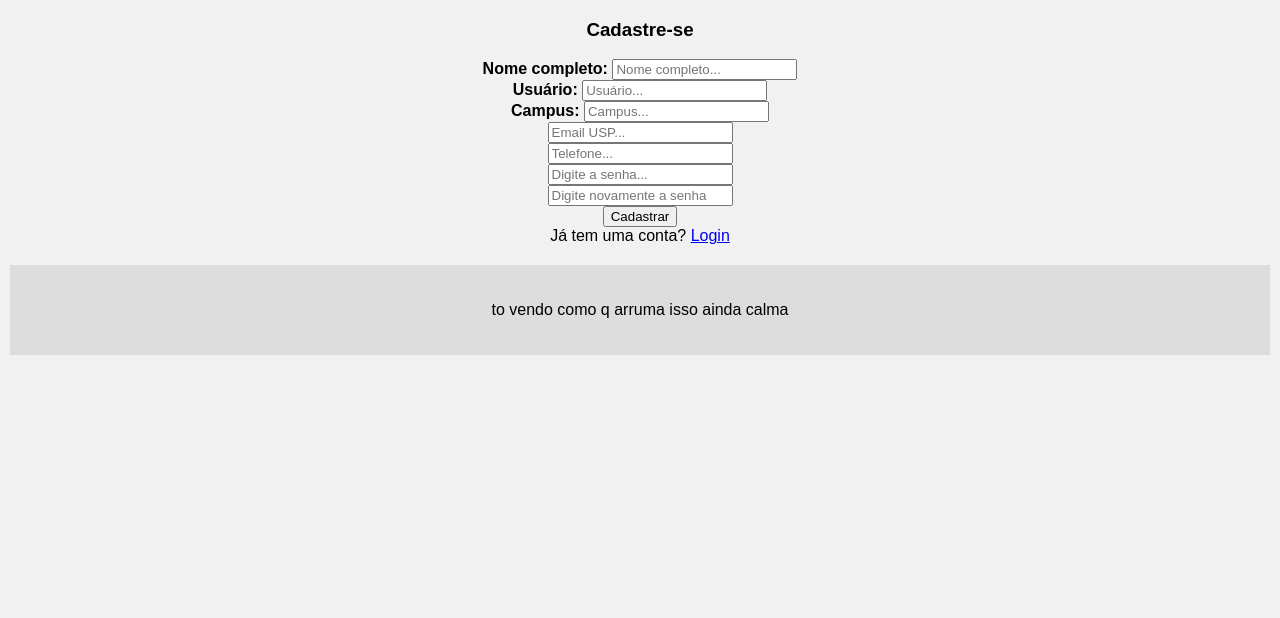
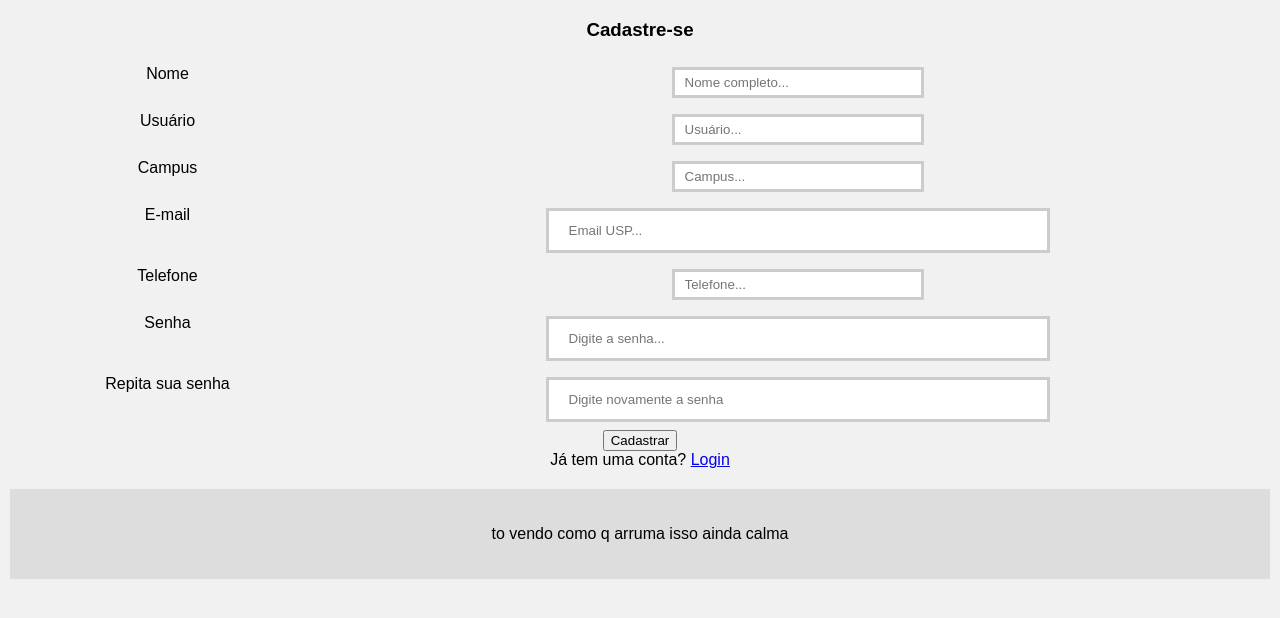
Before and after one commit to gabrielsb10/site_final_livrusp, a Django app: page /register/ in a window 1280 px wide. Shown: the part 100-718 px from the top of the page. Run offline with Django 3.2, Linux system fonts and the light colour scheme.

Commit message:
alteracao dos inputs

```diff
--- a/livrusp/static/livrusp/style.css
+++ b/livrusp/static/livrusp/style.css
@@ -95,3 +95,59 @@ body {
     width: 100%;
     padding: 20px;
 }
+
+input[type=text] {
+    width: 20%;
+    padding: 5px 10px;
+    margin: 8px 0;
+    box-sizing: border-box;
+    border: 3px solid #ccc;
+    -webkit-transition: 0.5s;
+    transition: 0.5s;
+    outline: none;
+}
+input[type=password] {
+    width: 40%;
+    padding: 12px 20px;
+    margin: 8px 0;
+    box-sizing: border-box;
+    border: 3px solid #ccc;
+    -webkit-transition: 0.5s;
+    transition: 0.5s;
+    outline: none;
+}
+input[type=email] {
+    width: 40%;
+    padding: 12px 20px;
+    margin: 8px 0;
+    box-sizing: border-box;
+    border: 3px solid #ccc;
+    -webkit-transition: 0.5s;
+    transition: 0.5s;
+    outline: none;
+}
+
+.id {
+    float: left;
+    width: 25%;
+    margin-top: 6px;
+}
+
+.input-group mb-3 {
+    float: left;
+    width: 70%;
+    margin-top: 6px;
+}
+
+
+input[type=text]:focus {
+    border: 3px solid #f88b0c;
+}
+
+input[type=password]:focus {
+    border: 3px solid #f88b0c;
+}
+
+input[type=email]:focus {
+    border: 3px solid #f88b0c;
+}
--- a/livrusp/templates/registration/register.html
+++ b/livrusp/templates/registration/register.html
@@ -1,4 +1,3 @@
-
 {% extends 'layout.html' %}
 
 {% block title %}Register{% endblock %}
@@ -14,47 +13,68 @@
       <div class="d-flex justify-content-center form_container">
         <form method="POST" action="">
           {% csrf_token %}
-          <div class="input-group mb-3">
-            <div class="input-group-append">
-              <span class="input-group-text"><i class="fas fa-user"></i></span>
-            </div>
-            <b>Nome completo:</b> <input name="name" type="text" placeholder="Nome completo" required>
+          <div class="id">
+            <label for="name">Nome</label>
           </div>
           <div class="input-group mb-3">
             <div class="input-group-append">
               <span class="input-group-text"><i class="fas fa-user"></i></span>
             </div>
-            <b>Usuário:</b> <input name="username" type="text" required>
+            <input id="name" name="name" type="text" placeholder="Nome completo" required>
+          </div>
+          <div class="id">
+            <label for="user">Usuário</label>
           </div>
           <div class="input-group mb-3">
             <div class="input-group-append">
               <span class="input-group-text"><i class="fas fa-user"></i></span>
             </div>
-            <b>Campus:</b> <input name="campus" type="text" required>
+            <input id="user" name="username" type="text" required>
           </div>
-          <div class="input-group mb-2">
-            <div class="input-group-append">
-              <span class="input-group-text"><i class="fas fa-envelope-square"></i></span>
-            </div>
-            <input name="email" type="email" required>
+          <div class="id">
+            <label for="campus">Campus</label>
           </div>
           <div class="input-group mb-3">
             <div class="input-group-append">
               <span class="input-group-text"><i class="fas fa-user"></i></span>
             </div>
-            <input name="phone" type="text" required>
+            <input id="campus" name="campus" type="text" required>
           </div>
-          <div class="input-group mb-2">
+          <div class="id">
+            <label for="email">E-mail</label>
+          </div>
+          <div class="input-group mb-3">
+            <div class="input-group-append">
+              <span class="input-group-text"><i class="fas fa-envelope-square"></i></span>
+            </div>
+            <input id="email" name="email" type="email" required>
+          </div>
+          <div class="id">
+            <label for="phone">Telefone</label>
+          </div>
+          <div class="input-group mb-3">
+            <div class="input-group-append">
+              <span class="input-group-text"><i class="fas fa-user"></i></span>
+            </div>
+            <input id="phone" name="phone" type="text" required>
+          </div>
+          <div class="id">
+            <label for="senha">Senha</label>
+          </div>
+          <div class="input-group mb-3">
             <div class="input-group-append">
               <span class="input-group-text"><i class="fas fa-key"></i></span>
             </div>
-            <input name="password" type="password" required>
+            <input id="senha" name="password" type="password" required>
           </div>
-          <div class="input-group mb-2">
+          <div class="id">
+            <label for="senha2">Repita sua senha</label>
+          </div>
+          <div class="input-group mb-3">
             <div class="input-group-append">
               <span class="input-group-text"><i class="fas fa-key"></i></span>
             </div>
-            <input name="password2" type="password" required>
+            <input id="senha2" name="password2" type="password" required>
           </div>
 
 
```
